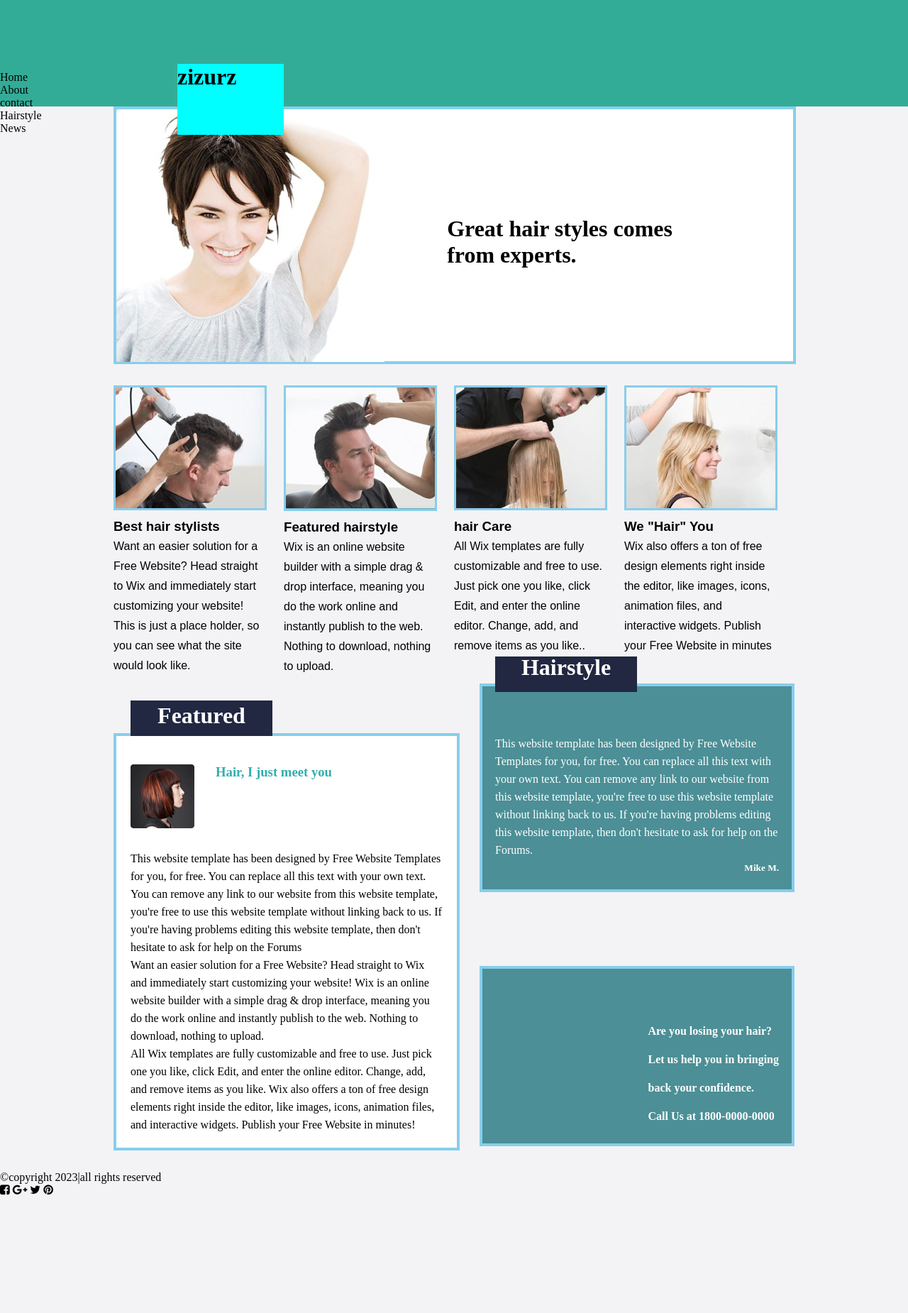
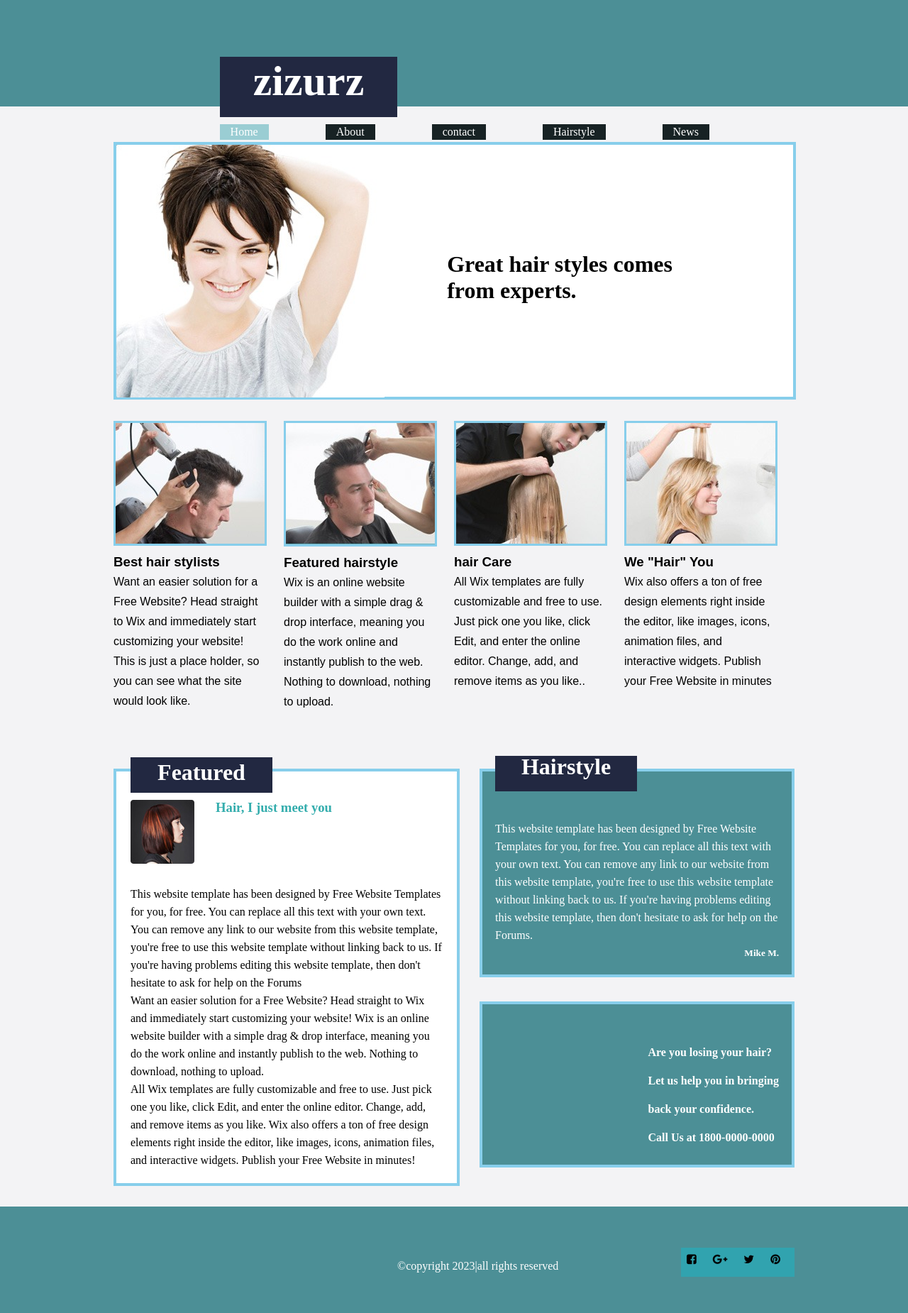
Before and after one commit to Narendrababu056/zizurz, a plain HTML site: page index.html in a window 1280 px wide. Shown: the whole page at 71% size. Before the commit the page ends 1686 px from the top, so only its background shows below. Drawn offline with Linux system fonts and the light colour scheme.

Commit message:
Update style.css

```diff
--- a/style.css
+++ b/style.css
@@ -2,19 +2,50 @@ body{
     background-color: rgb(243, 243, 245);
 }
 *{margin:0;padding:0}
-.wrapper{
+.wrapper,.footer-full{
     width: 100%;
     height: 150px;
-    background-color: #33ac97;
+    background-color: #4c8f96;
 }
 
 .zizurz{
-    width: 150px;
-    height: 100px;
-    background-color: aqua;
+    width: 250px;
+    height: 85px;
+    background-color:#222841;
     position: relative;
-    top: 90px;
-    margin-left: 250px;
+    top: 80px;
+    color: white;
+    margin-left: 310px;
+    text-align: center;
+    font-size: 30px;
+    float: left;
+
+
+
+}
+.wrapper ul{
+    float: right;
+    display: flex;
+    margin-top: 90px;
+    margin-right: 250px;
+
+    /* background-color: bisque; */
+    position: relative;
+    left: 50px;
+
+}
+ #home{
+    background-color: #9acdd3;
+}
+.wrapper ul li{
+    /* float: right; */
+    display: inline-block;
+    justify-content: space-between;
+    margin-right: 80px;
+    background-color: #172224;
+    color: white;
+    padding:2px 15px 2px 15px;
+    /* margin-left: 30px; */
 
 
 
@@ -25,6 +56,7 @@ body{
      margin: 0 auto;
 
 }
+
 .firstbox{
     width: 954px;
     height: 355px;
@@ -32,6 +64,7 @@ body{
     background-color: white;
     border: 4px solid skyblue;
     margin: 0 auto;
+    margin-top: 50px;
 }
 .firstbox img{
     float: left;
@@ -73,7 +106,7 @@ line-height: 22px;
     height: 50px;
     background-color: #222841;
     position: relative;
-    bottom: 70px;
+    bottom: 40px;
 
 }
 .Featured h1{
@@ -102,16 +135,17 @@ margin-top: -30px;
     float: right;
     border:4px solid skyblue;
     background-color: #4c8f96;
-    margin-top: -658px;
+    margin-top: -588px;
     padding: 18px;
     line-height: 25px; color: white;
+
 }
 .hairstyle{
     width: 200px;
     height: 50px;
     background-color: #222841;
     position: relative;
-    bottom: 60px;
+    bottom: 40px;
 
 
 }
@@ -124,6 +158,7 @@ margin-top: -30px;
     float: right;
 }
 .rightbottom{ width: 400px;
+    height: 190px;
     float: right;
     border:4px solid skyblue;
     background-color: #4c8f96;
@@ -136,7 +171,38 @@ margin-top: -30px;
     float: right;
     font-size:16px;
     font-weight: bolder;
-    margin-top: 50px;
+    margin-top: 30px;
     line-height: 40px;
 
 }
+.rightbottom img{
+    background: transparent;
+    appearance: none;
+    position: relative;
+    top: -20px;
+
+}
+.footer{
+    width: 960px;
+    height: 150px;
+    margin: 0 auto;
+}
+.social{
+    float: right;
+    margin-top: 40px;
+    background-color: #31a3af;
+    width: 160px;
+    height: 41px;
+
+}
+
+.footer p{
+    position: relative;
+    top: 75px;
+    color: white;
+    margin-left: 400px;
+}
+.social i{
+    padding: 6px;
+    margin: 2px 5px 5px 2px ;
+}
```
